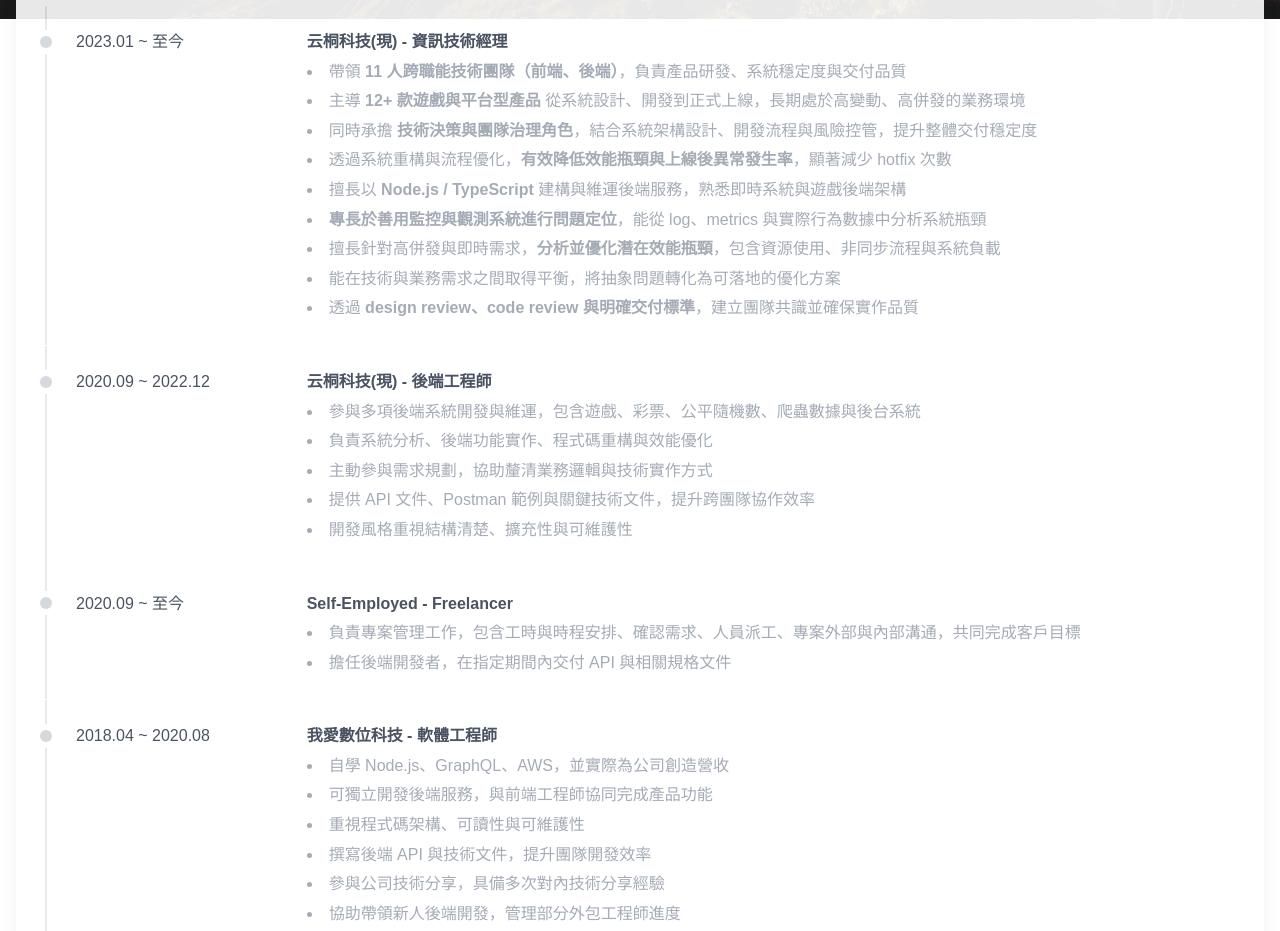
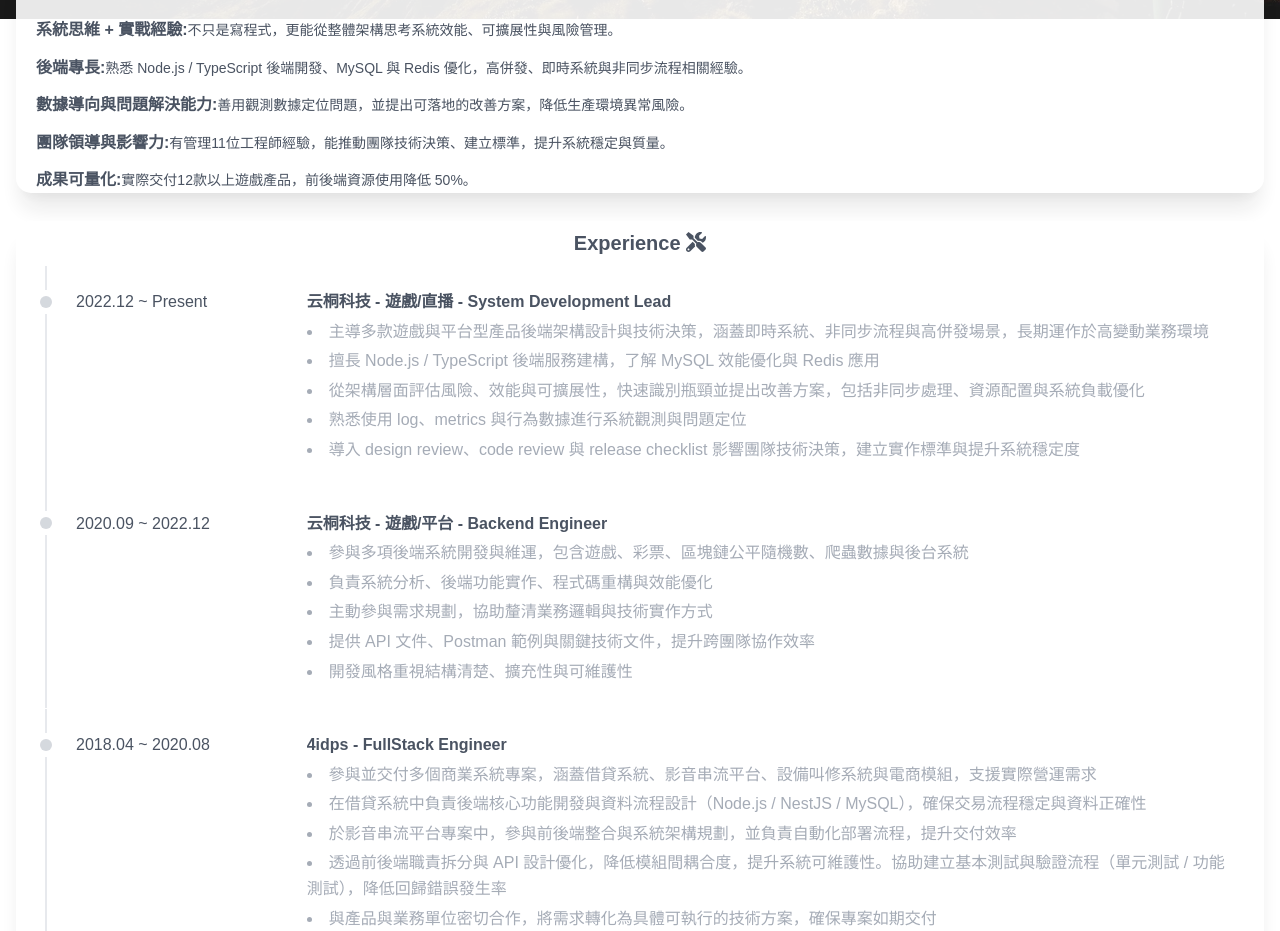
Before and after one commit to brianYuDesign/szu-yu-project, a React (Create React App) app: page / in a window 1280 px wide. Shown: the part 781-1712 px from the top of the page. Built offline with nearby package versions, Linux system fonts and the light colour scheme.

Commit message:
feat: update resume info

```diff
--- a/src/App.js
+++ b/src/App.js
@@ -3,6 +3,7 @@ import Education from "./pages/Education";
 import Info from "./pages/Info";
 import Skill from "./pages/Skill";
 import Work from "./pages/Work";
+import WhyMe from "./pages/WhyMe";
 import "./App.scss";
 import ThemeToggle from "./components/ThemeToggle";
 import Aos from "aos";
@@ -43,6 +44,9 @@ function App() {
             </div>
           </div>
           <div data-aos="fade-up" data-aos-duration="1000" className="">
+            <WhyMe />
+          </div>
+          <div data-aos="fade-up" data-aos-duration="1000" className="">
             <Work />
           </div>
           <div data-aos="fade-up" data-aos-duration="1000" className="">
--- a/src/pages/Skill.js
+++ b/src/pages/Skill.js
@@ -27,15 +27,11 @@ const Skill = () => {
 const skillList = [
   {
     title: "Software development",
-    content: "Typescript, Node.Js, NestJs",
+    content: "NestJs, Typescript, Node.Js",
   },
   { title: "Web development", content: "React, NextJs, HTML/CSS" },
-  { title: "Other", content: "Sentry, Kibana, Grafana, AWS, Docker" },
-  {
-    title: "Development",
-    content: "Javascript, TypeScript, React, HTML, CSS, Full stack",
-  },
-  { title: "Database", content: "MySQL, MongoDB,Redis" },
+  { title: "Other", content: "Kafka, Sentry, Kibana, Grafana, AWS, Docker" },
+  { title: "Database", content: "MySQL, Redis, MongoDB" },
   {
     title: "Methodologies",
     content:
--- /dev/null
+++ b/src/pages/WhyMe.js
@@ -0,0 +1,54 @@
+import React from "react";
+import { FontAwesomeIcon } from "@fortawesome/react-fontawesome";
+import { faStar } from "@fortawesome/free-solid-svg-icons";
+import Block from "../components/Block";
+
+const WhyMe = () => {
+  return (
+    <Block>
+      <div className="text-xl text-center font-bold py-2">
+        Why Me <FontAwesomeIcon icon={faStar} />
+      </div>
+      <div className="flex flex-col mb-4">
+        {whyMeList.map((item, index) => (
+          <div
+            className="flex flex-wrap mr-5 ml-5 mt-3 items-baseline"
+            key={`whyMe_${index}`}
+          >
+            <div className="text font-bold">{item.title}:</div>
+            <div className="text-sm">{item.description}</div>
+          </div>
+        ))}
+      </div>
+    </Block>
+  );
+};
+
+const whyMeList = [
+  {
+    title: "系統思維 + 實戰經驗",
+    description:
+      "不只是寫程式，更能從整體架構思考系統效能、可擴展性與風險管理。",
+  },
+  {
+    title: "後端專長",
+    description:
+      "熟悉 Node.js / TypeScript 後端開發、MySQL 與 Redis 優化，高併發、即時系統與非同步流程相關經驗。",
+  },
+  {
+    title: "數據導向與問題解決能力",
+    description:
+      "善用觀測數據定位問題，並提出可落地的改善方案，降低生產環境異常風險。",
+  },
+  {
+    title: "團隊領導與影響力",
+    description:
+      "有管理11位工程師經驗，能推動團隊技術決策、建立標準，提升系統穩定與質量。",
+  },
+  {
+    title: "成果可量化",
+    description: "實際交付12款以上遊戲產品，前後端資源使用降低 50%。",
+  },
+];
+
+export default WhyMe;
--- a/src/pages/Work.js
+++ b/src/pages/Work.js
@@ -71,26 +71,22 @@ const Work = () => {
 
 const workList = [
   {
-    companyName: "云桐科技(現)",
-    jobTitle: "資訊技術經理",
+    companyName: "云桐科技 - 遊戲/直播",
+    jobTitle: "System Development Lead",
     jobDesc: [
-      "帶領 <strong>11 人跨職能技術團隊（前端、後端）</strong>，負責產品研發、系統穩定度與交付品質",
-      "主導 <strong>12+ 款遊戲與平台型產品</strong> 從系統設計、開發到正式上線，長期處於高變動、高併發的業務環境",
-      "同時承擔 <strong>技術決策與團隊治理角色</strong>，結合系統架構設計、開發流程與風險控管，提升整體交付穩定度",
-      "透過系統重構與流程優化，<strong>有效降低效能瓶頸與上線後異常發生率</strong>，顯著減少 hotfix 次數",
-      "擅長以 <strong>Node.js / TypeScript</strong> 建構與維運後端服務，熟悉即時系統與遊戲後端架構",
-      "<strong>專長於善用監控與觀測系統進行問題定位</strong>，能從 log、metrics 與實際行為數據中分析系統瓶頸",
-      "擅長針對高併發與即時需求，<strong>分析並優化潛在效能瓶頸</strong>，包含資源使用、非同步流程與系統負載",
-      "能在技術與業務需求之間取得平衡，將抽象問題轉化為可落地的優化方案",
-      "透過 <strong>design review、code review 與明確交付標準</strong>，建立團隊共識並確保實作品質",
+      "主導多款遊戲與平台型產品後端架構設計與技術決策，涵蓋即時系統、非同步流程與高併發場景，長期運作於高變動業務環境",
+      "擅長 Node.js / TypeScript 後端服務建構，了解 MySQL 效能優化與 Redis 應用",
+      "從架構層面評估風險、效能與可擴展性，快速識別瓶頸並提出改善方案，包括非同步處理、資源配置與系統負載優化",
+      "熟悉使用 log、metrics 與行為數據進行系統觀測與問題定位",
+      "導入 design review、code review 與 release checklist 影響團隊技術決策，建立實作標準與提升系統穩定度",
     ],
-    period: "2023.01 ~ 至今",
+    period: "2022.12 ~ Present",
   },
   {
-    companyName: "云桐科技(現)",
-    jobTitle: "後端工程師",
+    companyName: "云桐科技 - 遊戲/平台",
+    jobTitle: "Backend Engineer",
     jobDesc: [
-      "參與多項後端系統開發與維運，包含遊戲、彩票、公平隨機數、爬蟲數據與後台系統",
+      "參與多項後端系統開發與維運，包含遊戲、彩票、區塊鏈公平隨機數、爬蟲數據與後台系統",
       "負責系統分析、後端功能實作、程式碼重構與效能優化",
       "主動參與需求規劃，協助釐清業務邏輯與技術實作方式",
       "提供 API 文件、Postman 範例與關鍵技術文件，提升跨團隊協作效率",
@@ -99,41 +95,18 @@ const workList = [
     period: "2020.09 ~ 2022.12",
   },
   {
-    companyName: "Self-Employed",
-    jobTitle: "Freelancer",
+    companyName: "4idps",
+    jobTitle: "FullStack Engineer",
     jobDesc: [
-      "負責專案管理工作，包含工時與時程安排、確認需求、人員派工、專案外部與內部溝通，共同完成客戶目標",
-      "擔任後端開發者，在指定期間內交付 API 與相關規格文件",
-    ],
-    period: "2020.09 ~ 至今",
-  },
-  {
-    companyName: "我愛數位科技",
-    jobTitle: "軟體工程師",
-    jobDesc: [
-      "自學 Node.js、GraphQL、AWS，並實際為公司創造營收",
-      "可獨立開發後端服務，與前端工程師協同完成產品功能",
-      "重視程式碼架構、可讀性與可維護性",
-      "撰寫後端 API 與技術文件，提升團隊開發效率",
-      "參與公司技術分享，具備多次對內技術分享經驗",
-      "協助帶領新人後端開發，管理部分外包工程師進度",
-      "建立自動化部署流程，改善交付效率",
+      "參與並交付多個商業系統專案，涵蓋借貸系統、影音串流平台、設備叫修系統與電商模組，支援實際營運需求",
+      "在借貸系統中負責後端核心功能開發與資料流程設計（Node.js / NestJS / MySQL），確保交易流程穩定與資料正確性",
+      "於影音串流平台專案中，參與前後端整合與系統架構規劃，並負責自動化部署流程，提升交付效率",
+      "透過前後端職責拆分與 API 設計優化，降低模組間耦合度，提升系統可維護性。協助建立基本測試與驗證流程（單元測試 / 功能測試），降低回歸錯誤發生率",
+      "與產品與業務單位密切合作，將需求轉化為具體可執行的技術方案，確保專案如期交付",
+      "在多專案並行的情境下，維持穩定交付，累積跨領域系統開發經驗，奠定後續平台與遊戲系統的技術基礎",
     ],
     period: "2018.04 ~ 2020.08",
   },
-  // {
-  //   companyName: "線上全球",
-  //   jobTitle: "專案業務(Intern)",
-  //   jobDesc:
-  //     "陌生客戶開發，介紹軟體服務，協助客戶開發文件，簡報製作，技術研究(Line@)。",
-  //   period: "2017.01 ~ 2017.07",
-  // },
-  // {
-  //   companyName: "傳揚行銷",
-  //   jobTitle: "活動督導",
-  //   jobDesc: "參與活動前期準備，產品銷售活動督導，產品教育訓練講師。",
-  //   period: "2015.08 ~ 2018.08",
-  // },
 ];
 
 export default Work;
```
